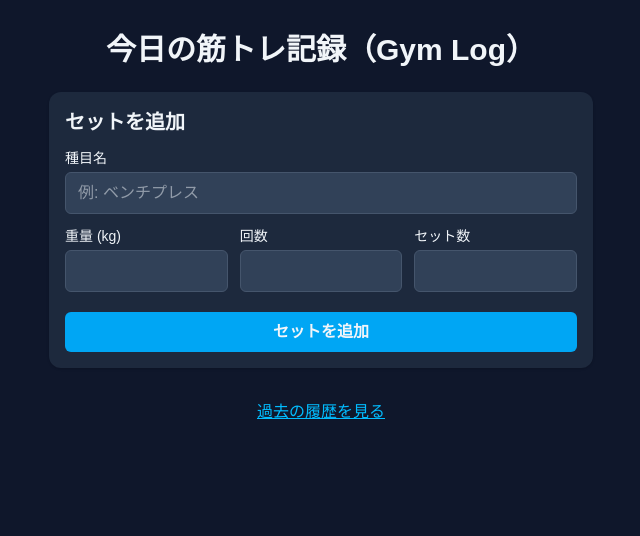
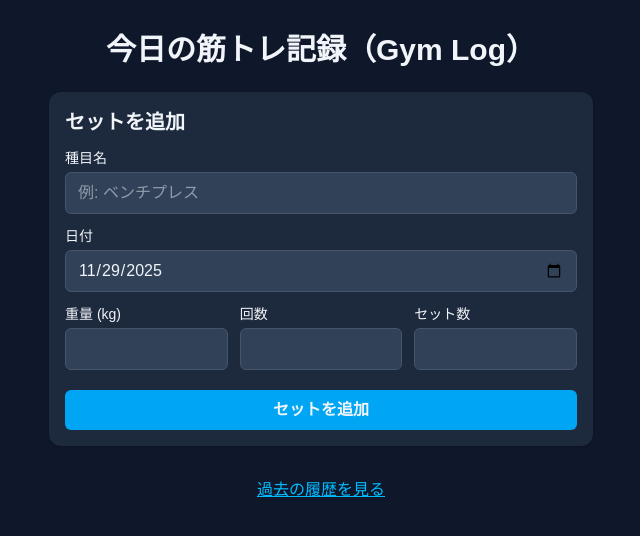
Before and after one commit to ryudaitakai/gym-log, a Next.js app: page / in a window 1280 px wide. Shown: the top 536 px of the page, without its empty margins (319-959 px from the left). Built offline with nearby package versions, Linux system fonts and the light colour scheme; no server answers.

Commit message:
Add date input to workout entry form

```diff
--- a/src/app/page.tsx
+++ b/src/app/page.tsx
@@ -15,6 +15,9 @@ type TrainingSet = {
 };
 
 export default function Home() {
+  const [date, setDate] = useState<string>(() =>
+    new Date().toISOString().slice(0, 10)
+  );
   const [exercise, setExercise] = useState("");
   const [weight, setWeight] = useState<number | "">("");
   const [reps, setReps] = useState<number | "">("");
@@ -23,13 +26,16 @@ export default function Home() {
   const [nextId, setNextId] = useState(1);
 
     const handleAddSet = async () => {
+      if (!date) {
+        alert("日付を入力してください");
+        return;
+      }
     if (!exercise || weight === "" || reps === "" || setNumber === "") {
       alert("種目名・重量・回数・セット数を全部入力してね！");
       return;
     }
 
-    // 今日の日付を "YYYY-MM-DD" 形式で作成
-    const today = new Date().toISOString().slice(0, 10);
+    const currentDate = date;
 
     // ① まずローカルの state に追加（画面の即時反映用）
     const newSet: TrainingSet = {
@@ -51,7 +57,7 @@ export default function Home() {
     // ② Supabase に INSERT
     const { error } = await supabase.from("workout_entries").insert([
       {
-        date: today,
+        date: date,
         exercise: exercise,
         weight: Number(weight),
         reps: Number(reps),
@@ -92,6 +98,16 @@ export default function Home() {
                 placeholder="例: ベンチプレス"
                 value={exercise}
                 onChange={(e) => setExercise(e.target.value)}
+              />
+            </div>
+
+            <div>
+              <label className="block text-sm mb-1">日付</label>
+              <input
+                type="date"
+                className="w-full rounded-md px-3 py-2 bg-slate-700 border border-slate-600 focus:outline-none focus:ring focus:border-sky-500"
+                value={date}
+                onChange={(e) => setDate(e.target.value)}
               />
             </div>
 
```
